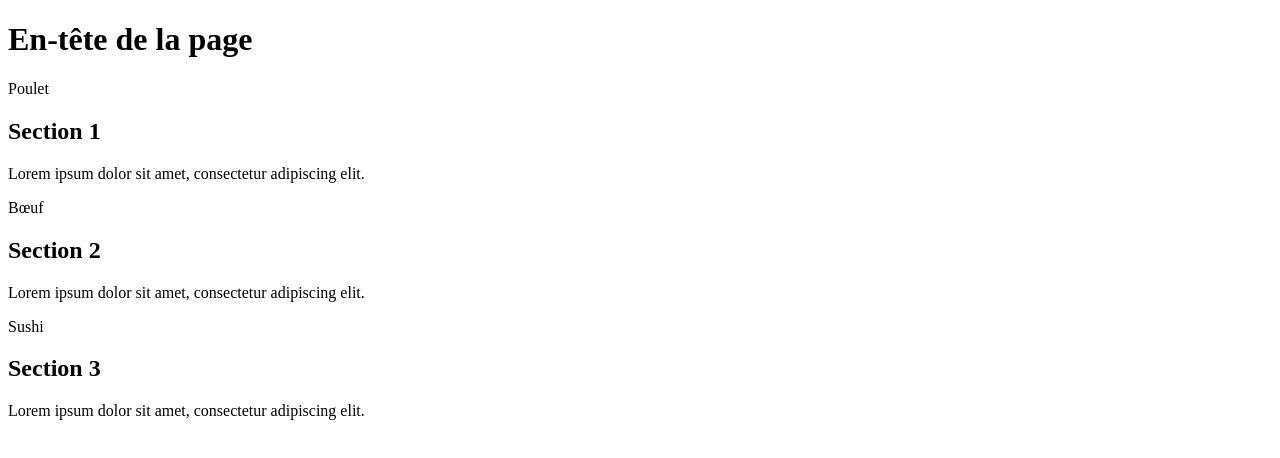
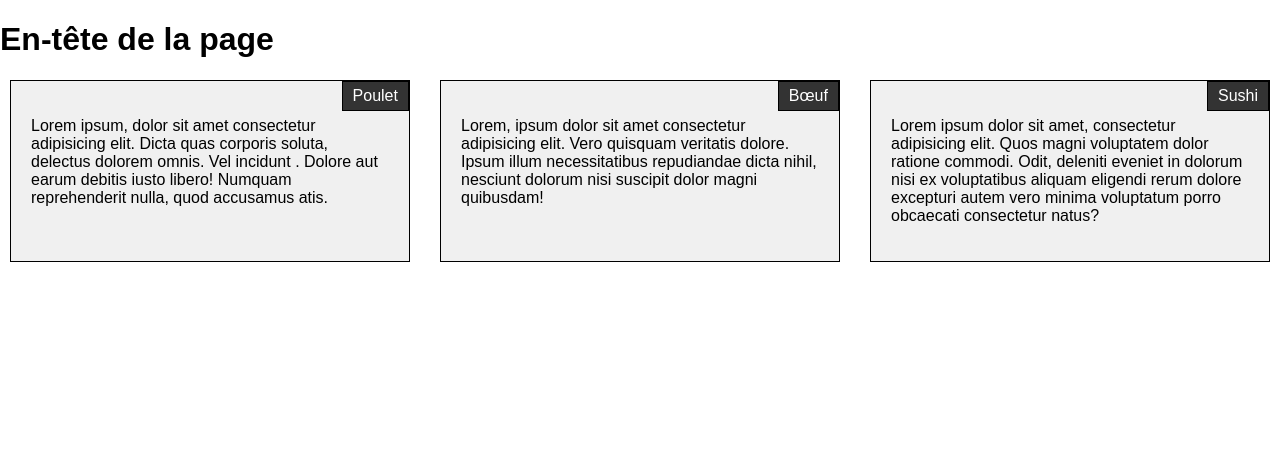
Before and after one commit to Karl-H509/coursera-test, a plain HTML site: page module2-solution/index.html in a window 1280 px wide. Drawn offline with Linux system fonts and the light colour scheme.

Commit message:
Description de la modification

```diff
--- a/module2-solution/CSS/style.css
+++ b/module2-solution/CSS/style.css
@@ -17,7 +17,7 @@
     flex: 0 0 calc(33.33% - 20px); /* Chaque section occupe initialement 1/3 de l'écran avec espacement */
     box-sizing: border-box;
     padding: 20px;
-            text-align: center;
+    text-align: left;
     background-color: #f0f0f0; /* Couleur d'arrière-plan des sections */
     border: 1px solid #000; /* Bordure de 1 px autour de chaque section */
     margin-bottom: 20px; /* Espacement vertical entre les sections */
@@ -27,8 +27,8 @@
 /* Styles pour les titres de section */
 .section-title {
     position: absolute;
-            top: 10px;
-            right: 10px;
+    top: 0;
+    right: 0;
     background-color: #333; /* Couleur d'arrière-plan des titres de section */
     color: #fff; /* Couleur du texte des titres de section */
     padding: 5px 10px;
--- a/module2-solution/index.html
+++ b/module2-solution/index.html
@@ -3,7 +3,7 @@
 <head>
     <meta charset="UTF-8">
     <meta name="viewport" content="width=device-width, initial-scale=1.0">
-
+    <link rel="stylesheet" href="CSS/style.css">
 </head>
 <body>
     <header>
@@ -12,18 +12,25 @@
     <div class="section-container">
         <div class="section">
             <div class="section-title">Poulet</div>
-            <h2>Section 1</h2>
-            <p>Lorem ipsum dolor sit amet, consectetur adipiscing elit.</p>
+            <p>Lorem ipsum, dolor sit amet consectetur adipisicing elit.
+                Dicta quas corporis soluta, delectus dolorem omnis.
+                Vel incidunt . Dolore aut earum debitis iusto libero!
+                Numquam reprehenderit nulla, quod accusamus atis.</p>
         </div>
         <div class="section">
             <div class="section-title">Bœuf</div>
-            <h2>Section 2</h2>
-            <p>Lorem ipsum dolor sit amet, consectetur adipiscing elit.</p>
+            <p>Lorem, ipsum dolor sit amet consectetur adipisicing elit.
+                Vero quisquam veritatis dolore. Ipsum illum necessitatibus
+                repudiandae dicta nihil, nesciunt dolorum nisi suscipit
+                 dolor magni quibusdam!</p>
         </div>
         <div class="section">
             <div class="section-title">Sushi</div>
-            <h2>Section 3</h2>
-            <p>Lorem ipsum dolor sit amet, consectetur adipiscing elit.</p>
+            <p>Lorem ipsum dolor sit amet, consectetur adipisicing elit.
+                 Quos magni voluptatem dolor ratione commodi. Odit,
+                 deleniti eveniet in dolorum nisi ex voluptatibus aliquam
+                  eligendi rerum dolore excepturi autem vero minima
+                  voluptatum porro obcaecati consectetur natus?</p>
         </div>
     </div>
 </body>
```
Lines whose indentation alone changed are shown as unchanged.
